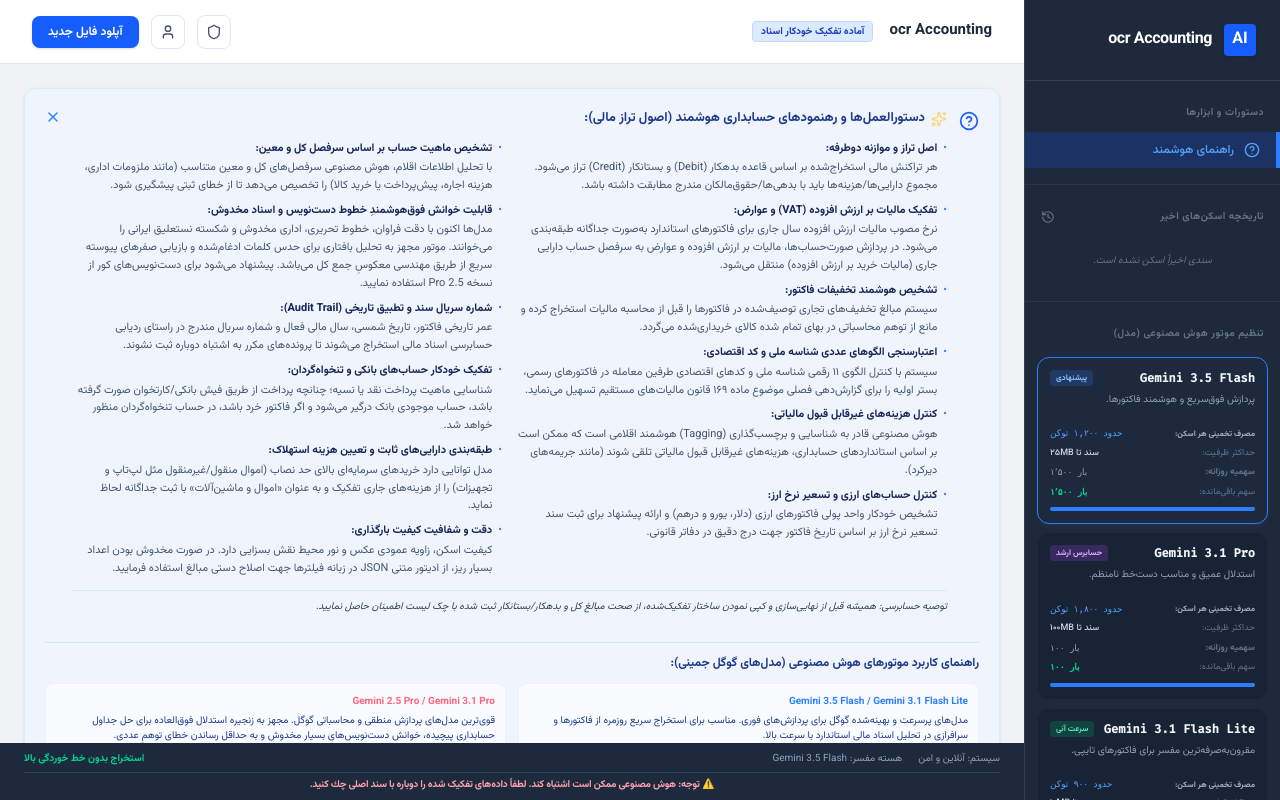
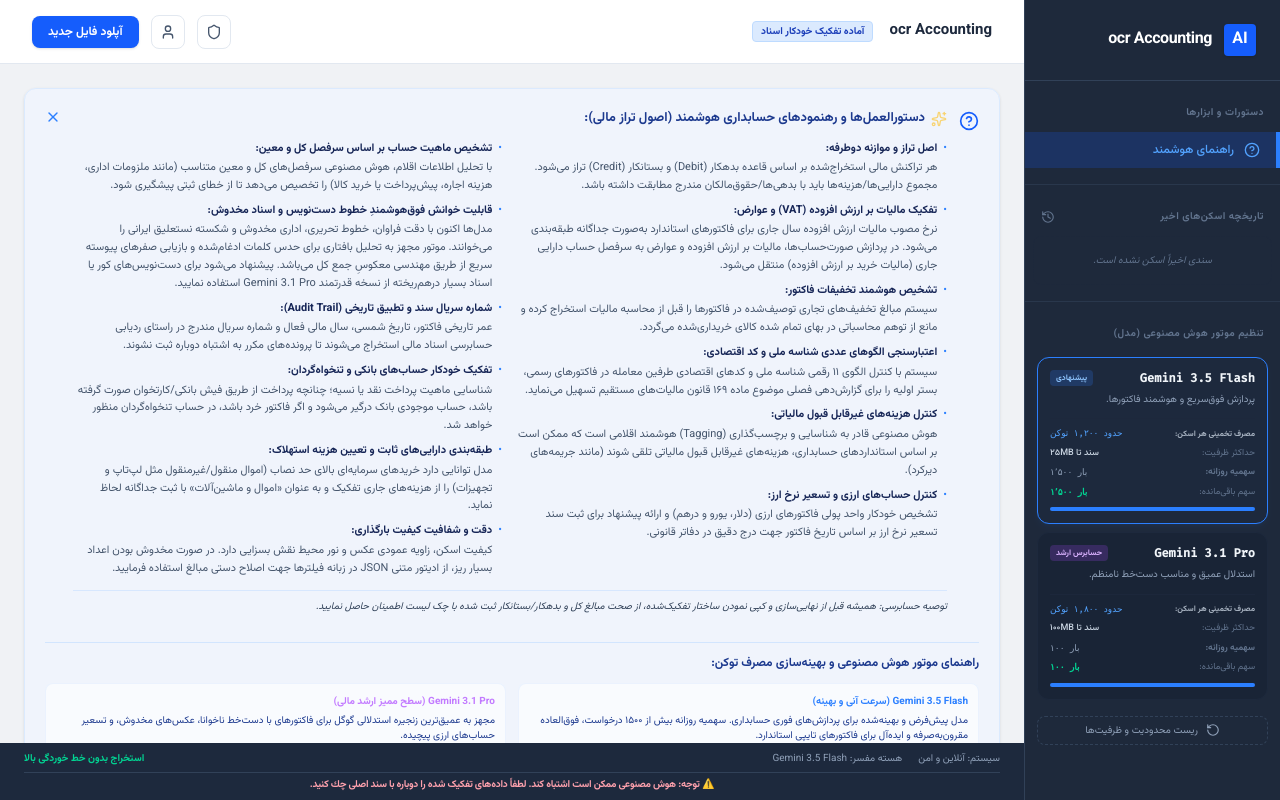
Before and after one commit to alizerehsaz2001-pixel/ocr-Accounting, a React (Vite) app: page / in a window 1280 px wide. Both pictures are taken after a click on the button "راهنمای هوشمند". Built offline with nearby package versions, Linux system fonts and the light colour scheme.

Commit message:
refactor: sunset deprecated gemini models
Remove support for deprecated Gemini models and update fallback logic to prioritize stable versions.

```diff
--- a/server.ts
+++ b/server.ts
@@ -48,16 +48,13 @@ app.post("/api/extract", async (req, res) => {
     // Dynamically select target backend model based on user's selection panel
     const allowedModels = [
       "gemini-3.5-flash",
-      "gemini-3.1-pro-preview",
-      "gemini-3.1-flash-lite",
-      "gemini-2.5-flash-image"
+      "gemini-3.1-pro-preview"
     ];
     let selectedModel = allowedModels.includes(model) ? model : "gemini-3.5-flash";
 
     // Fallback mapping for unsupported or quota-exhausted preview models
     const fallbackMap: Record<string, string> = {
-      "gemini-3.1-pro-preview": "gemini-2.5-pro",
-      "gemini-2.5-flash-image": "gemini-2.5-flash",
+      "gemini-3.1-pro-preview": "gemini-1.5-pro"
     };
 
     if (fallbackMap[selectedModel]) {
@@ -226,7 +223,7 @@ app.post("/api/extract", async (req, res) => {
         errorMessage.includes("unavailable")
       ) {
          console.log("Retrying with fallback models...");
-         const fallbackModels = ["gemini-2.5-flash", "gemini-3.1-flash-lite", "gemini-1.5-flash"];
+         const fallbackModels = ["gemini-1.5-flash", "gemini-1.5-pro"];
          let fallbackSuccess = false;
          let lastError = apiError;
 
--- a/src/App.tsx
+++ b/src/App.tsx
@@ -69,9 +69,6 @@ export default function App() {
     const defaultQuotas = {
       "gemini-3.5-flash": { limit: 1500, used: 0, lastReset: Date.now() },
       "gemini-3.1-pro-preview": { limit: 100, used: 0, lastReset: Date.now() },
-      "gemini-3.1-flash-lite": { limit: 3000, used: 0, lastReset: Date.now() },
-      "gemini-2.5-flash-image": { limit: 5000, used: 0, lastReset: Date.now() },
-      "gemini-2.5-pro": { limit: 150, used: 0, lastReset: Date.now() },
     };
 
     const saved = localStorage.getItem("ai_model_quotas");
@@ -756,33 +753,6 @@ export default function App() {
                 desc: "استدلال عمیق و مناسب دست‌خط نامنظم.",
                 badgeClass: "bg-purple-500/20 text-purple-300",
               },
-              {
-                id: "gemini-3.1-flash-lite",
-                name: "Gemini 3.1 Flash Lite",
-                badge: "سرعت آنی",
-                tokenLimit: "سند تا ۱۰MB",
-                costPerRequest: "حدود ۹۰۰ توکن",
-                desc: "مقرون‌به‌صرفه‌ترین مفسر برای فاکتورهای تایپی.",
-                badgeClass: "bg-emerald-500/20 text-emerald-300",
-              },
-              {
-                id: "gemini-2.5-flash-image",
-                name: "Gemini 2.5 Flash",
-                badge: "کلاسیک",
-                tokenLimit: "سند تا ۵MB",
-                costPerRequest: "حدود ۱,۲۰۰ توکن",
-                desc: "تصویرخوان کلاسیک با عملکرد پایدار.",
-                badgeClass: "bg-amber-500/20 text-amber-300",
-              },
-              {
-                id: "gemini-2.5-pro",
-                name: "Gemini 2.5 Pro",
-                badge: "پایدار و دقیق",
-                tokenLimit: "سند تا ۳۰MB",
-                costPerRequest: "حدود ۱,۶۰۰ توکن",
-                desc: "تحلیل محاسباتی و منطقی حسابداری فوق العاده.",
-                badgeClass: "bg-rose-500/20 text-rose-300",
-              },
             ].map((m) => {
               const quota = modelQuotas[m.id] || { limit: 100, used: 0, lastReset: Date.now() };
               const percentUsed = Math.min(100, Math.round((quota.used / quota.limit) * 100));
@@ -866,11 +836,8 @@ export default function App() {
             <button
               onClick={() => {
                 setModelQuotas({
-                  "gemini-3.5-flash": { limit: 1500, used: 0 },
-                  "gemini-3.1-pro-preview": { limit: 100, used: 0 },
-                  "gemini-3.1-flash-lite": { limit: 3000, used: 0 },
-                  "gemini-2.5-flash-image": { limit: 5000, used: 0 },
-                  "gemini-2.5-pro": { limit: 150, used: 0 },
+                  "gemini-3.5-flash": { limit: 1500, used: 0, lastReset: Date.now() },
+                  "gemini-3.1-pro-preview": { limit: 100, used: 0, lastReset: Date.now() },
                 });
                 showNotification("سهمیه استفاده روزانه مدل‌ها ریست گردید.", "success");
               }}
@@ -1027,7 +994,7 @@ export default function App() {
                         <div className="flex-1">
                           <strong className={isDarkMode ? "text-blue-100" : "text-blue-950"}>قابلیت خوانش فوق‌هوشمندِ خطوط دست‌نویس و اسناد مخدوش:</strong>
                           <p className={`mt-0.5 ${isDarkMode ? "text-slate-400" : "text-slate-600"} leading-relaxed`}>
-                            مدل‌ها اکنون با دقت فراوان، خطوط تحریری، اداری مخدوش و شکسته نستعلیق ایرانی را می‌خوانند. موتور مجهز به تحلیل بافتاری برای حدس کلمات ادغام‌شده و بازیابی صفرهای پیوسته سریع از طریق مهندسی معکوسِ جمع کل می‌باشد. پیشنهاد می‌شود برای دست‌نویس‌های کور از نسخه 2.5 Pro استفاده نمایید.
+                            مدل‌ها اکنون با دقت فراوان، خطوط تحریری، اداری مخدوش و شکسته نستعلیق ایرانی را می‌خوانند. موتور مجهز به تحلیل بافتاری برای حدس کلمات ادغام‌شده و بازیابی صفرهای پیوسته سریع از طریق مهندسی معکوسِ جمع کل می‌باشد. پیشنهاد می‌شود برای دست‌نویس‌های کور یا اسناد بسیار درهم‌ریخته از نسخه قدرتمند Gemini 3.1 Pro استفاده نمایید.
                           </p>
                         </div>
                       </div>
@@ -1084,19 +1051,23 @@ export default function App() {
               </div>
 
               <div className={`mt-3 pt-3 border-t w-full text-right ${isDarkMode ? "border-blue-900/40" : "border-blue-200/60"}`}>
-                <h3 className={`font-bold text-xs mb-3 ${isDarkMode ? "text-blue-100" : "text-blue-900"}`}>راهنمای کاربرد موتورهای هوش مصنوعی (مدل‌های گوگل جمینی):</h3>
+                <h3 className={`font-bold text-xs mb-3 ${isDarkMode ? "text-blue-100" : "text-blue-900"}`}>راهنمای موتور هوش مصنوعی و بهینه‌سازی مصرف توکن:</h3>
                 <div className="grid grid-cols-1 md:grid-cols-2 gap-3 text-[10px]">
                   <div className={`p-2.5 rounded-lg ${isDarkMode ? "bg-slate-900/50 border border-slate-800" : "bg-white/60 border border-blue-100/50"}`}>
-                    <strong className="text-blue-500 block mb-1">Gemini 3.5 Flash / Gemini 3.1 Flash Lite</strong>
-                    مدل‌های پرسرعت و بهینه‌شده گوگل برای پردازش‌های فوری. مناسب برای استخراج سریع روزمره از فاکتورها و سرافرازی در تحلیل اسناد مالی استاندارد با سرعت بالا.
+                    <strong className="text-blue-500 block mb-1">Gemini 3.5 Flash (سرعت آنی و بهینه)</strong>
+                    مدل پیش‌فرض و بهینه‌شده برای پردازش‌های فوری حسابداری. سهمیه روزانه بیش از ۱۵۰۰ درخواست، فوق‌العاده مقرون‌به‌صرفه و ایده‌آل برای فاکتورهای تایپی استاندارد.
                   </div>
                   <div className={`p-2.5 rounded-lg ${isDarkMode ? "bg-slate-900/50 border border-slate-800" : "bg-white/60 border border-blue-100/50"}`}>
-                    <strong className="text-rose-400 block mb-1">Gemini 2.5 Pro / Gemini 3.1 Pro</strong>
-                    قوی‌ترین مدل‌های پردازش منطقی و محاسباتی گوگل. مجهز به زنجیره استدلال فوق‌العاده برای حل جداول حسابداری پیچیده، خوانش دست‌نویس‌های بسیار مخدوش و به حداقل رساندن خطای توهمِ عددی.
+                    <strong className="text-purple-400 block mb-1">Gemini 3.1 Pro (سطح ممیز ارشد مالی)</strong>
+                    مجهز به عمیق‌ترین زنجیره استدلالی گوگل برای فاکتورهای با دست‌خط ناخوانا، عکس‌های مخدوش، و تسعیر حساب‌های ارزی پیچیده.
                   </div>
                   <div className={`p-2.5 rounded-lg md:col-span-2 ${isDarkMode ? "bg-slate-900/50 border border-slate-800" : "bg-white/60 border border-blue-100/50"}`}>
-                    <strong className="text-amber-400 block mb-1">Gemini 2.5 Flash Image</strong>
-                    تصویرخوان کلاسیک با عملکرد پایدار و مستحکم جهت پردازش پیکسلی تصاویری که زاویه نامناسب یا نور ضعیف دارند.
+                    <strong className="text-emerald-400 block mb-1">راهنمای بهینه‌سازی مصرف توکن (قابل تنظیم در پنل تنظیمات):</strong>
+                    <ul className="list-disc pl-4 pr-1 mt-1 space-y-1 leading-normal text-slate-400">
+                      <li><strong className="text-slate-300">رزولوشن تصاویر:</strong> با فعال‌سازی رزولوشن فوق اقتصادی یا متوازن، ابعاد اسناد تا ۷۰٪ فشرده شده که مانع هدر رفت توکن‌های ورودی می‌شود.</li>
+                      <li><strong className="text-slate-300">خلاصه سازی شرح (ECO Prompt):</strong> توضیحات طولانی تراکنش‌ها را فشرده می‌کند تا خروجی مدل کوتاه شده و سرعت پردازش افزایش یابد.</li>
+                      <li><strong className="text-slate-300">محدودیت سطرها:</strong> تعیین تعداد سطور استخراجی مانع از اسکن بی‌کیفیت یا تکراری اقلام طولانی در فاکتورهای بسیار شلوغ می‌گردد.</li>
+                    </ul>
                   </div>
                 </div>
               </div>
```
